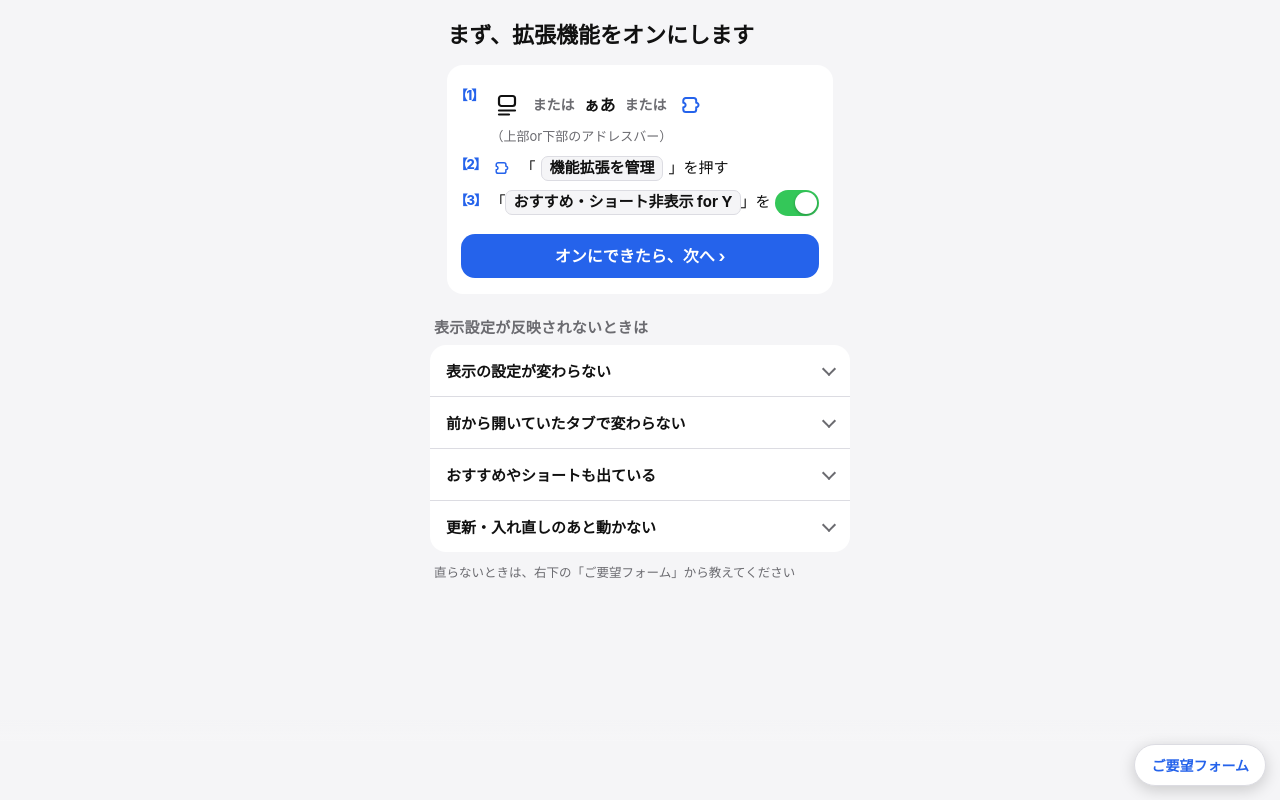
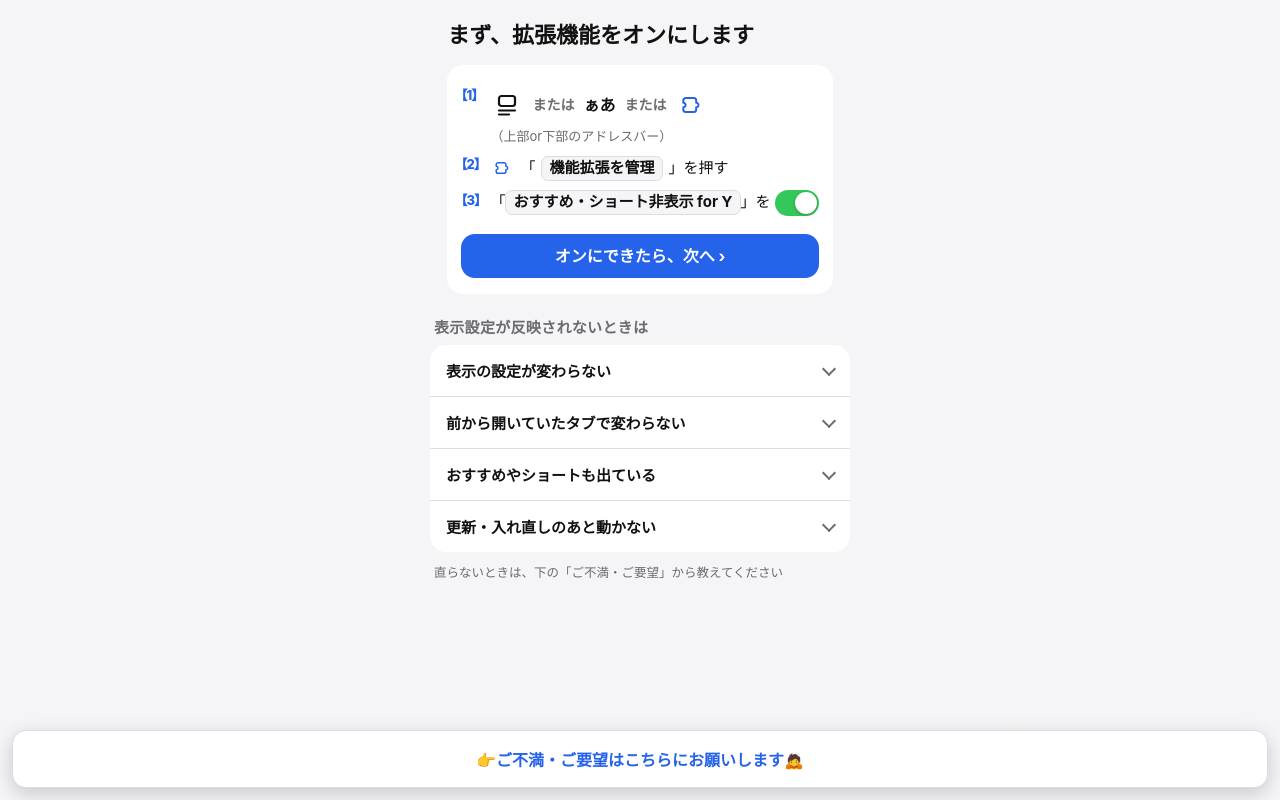
Before and after one commit to yuke-dopa/safari-, a plain HTML site: page setup.html in a window 1280 px wide. Drawn offline with Linux system fonts and the light colour scheme.

Commit message:
設定ページ：ご不満・ご要望をアプリと同じ見た目で大きく

```diff
--- a/setup.html
+++ b/setup.html
@@ -190,8 +190,9 @@
   .help .a li + li { margin-top: 4px; }
   .help .a b { color: var(--fg); }
   .help-foot { margin: 10px 4px 0; font-size: 12.5px; color: var(--sub); }
-  .fb { position: fixed; right: 14px; bottom: calc(env(safe-area-inset-bottom, 0px) + 14px); z-index: 50; padding: 10px 16px; border-radius: 999px; background: var(--card); color: var(--accent); border: 1px solid var(--line); box-shadow: 0 4px 16px rgba(0,0,0,0.18); font-size: 14px; font-weight: 700; text-decoration: none; }
-  body { padding-bottom: 72px; }
+  /* アプリの「ご不満・ご要望」と同じ見た目（白い枠・青い文字）。画面の下に、いつも横幅いっぱいで出す */
+  .fb { position: fixed; left: 12px; right: 12px; bottom: calc(env(safe-area-inset-bottom, 0px) + 12px); z-index: 50; display: block; padding: 16px; border-radius: 14px; background: var(--card); color: var(--accent); border: 1px solid var(--line); box-shadow: 0 6px 20px rgba(0,0,0,0.18); font-size: 16px; font-weight: 600; text-align: center; text-decoration: none; white-space: nowrap; overflow: hidden; text-overflow: ellipsis; }
+  body { padding-bottom: 96px; }
 </style>
 </head>
 <body>
@@ -283,7 +284,7 @@
         </ol></div>
       </details>
     </div>
-    <p class="help-foot">直らないときは、右下の「ご要望フォーム」から教えてください</p>
+    <p class="help-foot">直らないときは、下の「ご不満・ご要望」から教えてください</p>
   </section>
 </main>
 <div class="band" id="band"></div>
@@ -383,6 +384,6 @@
 })();
 </script>
 <!-- いつも画面の右下に見える「ご要望フォーム」（アプリの「ご不満・ご要望」と同じフォーム） -->
-<a class="fb" href="https://docs.google.com/forms/d/e/1FAIpQLScHSWxWdoa6ZHZfE_xWO6tnCslgcIobR23o0mMYEYcQQmvwYw/viewform" target="_blank" rel="noopener">ご要望フォーム</a>
+<a class="fb" href="https://docs.google.com/forms/d/e/1FAIpQLScHSWxWdoa6ZHZfE_xWO6tnCslgcIobR23o0mMYEYcQQmvwYw/viewform" target="_blank" rel="noopener">👉ご不満・ご要望はこちらにお願いします🙇</a>
 </body>
 </html>
```
